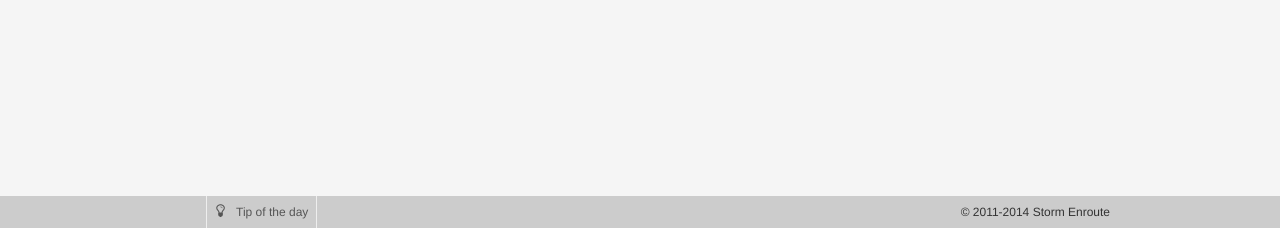
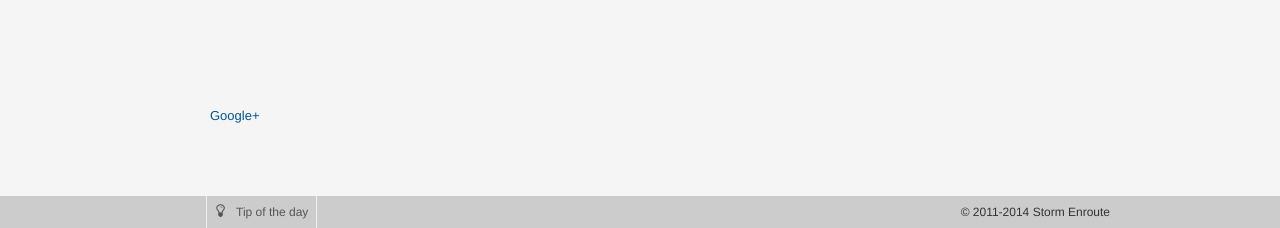
Before and after one commit to reactors-io/reactors-io.github.io, a Jekyll site: the page built from index.md, in a window 1280 px wide. Shown: the part 1023-1251 px from the top of the page. Built offline with Jekyll 4.4.1, drawn with Linux system fonts in a browser that asks for light colours.

Commit message:
Update index.md

```diff
--- a/index.md
+++ b/index.md
@@ -6,3 +6,11 @@
 title: Reactive Collections
 permalink: /index.html
 ---
+
+
+
+
+
+
+
+<a href="https://plus.google.com/101798679950798373213" rel="publisher">Google+</a>
```
